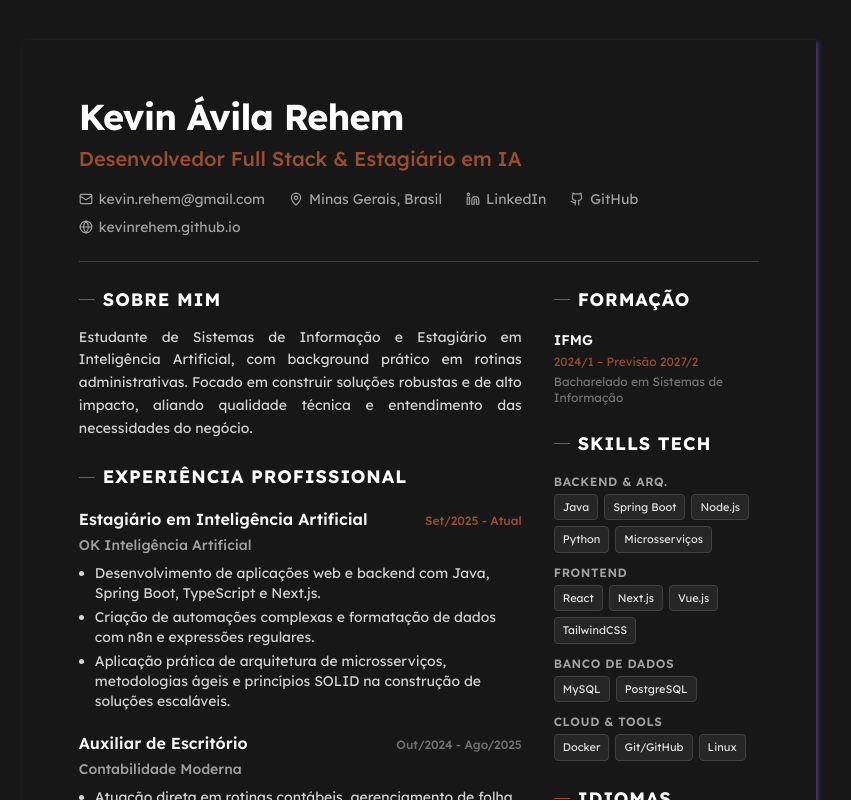
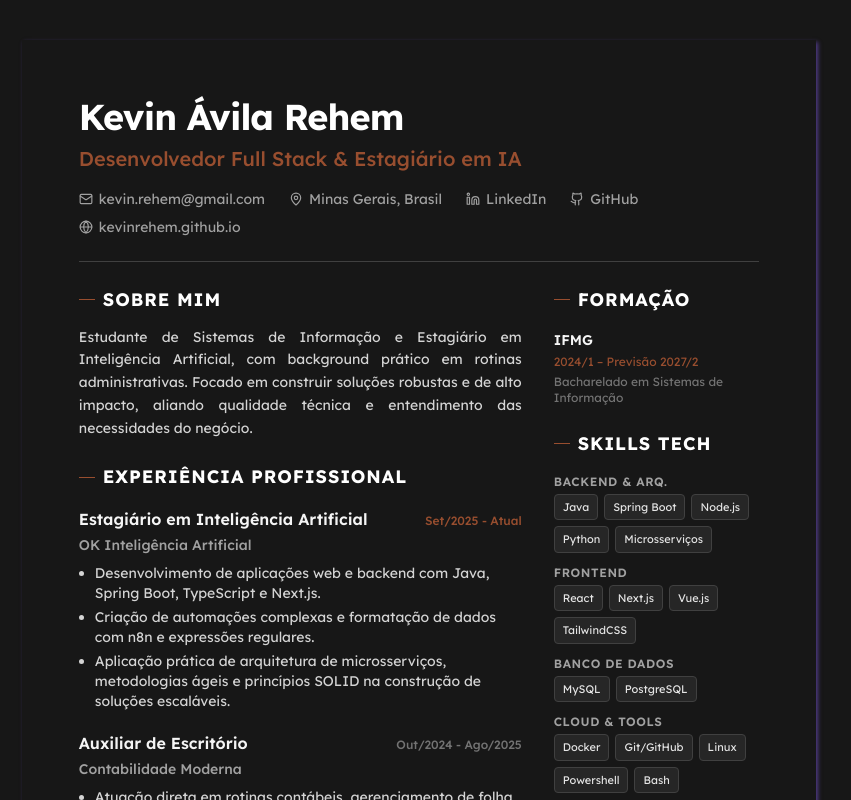
Before and after one commit to Kevinrehem/Kevinrehem.github.io, a Next.js app: page /resume in a window 1280 px wide. Shown: the top 800 px of the page, without its empty margins (221-1072 px from the left). Built offline with nearby package versions, Linux system fonts and the light colour scheme.

Commit message:
att curriculo

```diff
--- a/src/app/resume/page.tsx
+++ b/src/app/resume/page.tsx
@@ -185,7 +185,7 @@ export default function ResumePage() {
                 <div>
                   <h4 className="text-xs font-semibold text-neutral-400 uppercase tracking-wider mb-1">Cloud & Tools</h4>
                   <div className="flex flex-wrap gap-1.5">
-                    {["Docker", "Git/GitHub", "Linux"].map(s => (
+                    {["Docker", "Git/GitHub", "Linux", "Powershell", "Bash"].map(s => (
                       <span key={s} className="px-2 py-1 bg-neutral-800 border border-neutral-700 rounded text-[11px] text-neutral-200">{s}</span>
                     ))}
                   </div>
```
